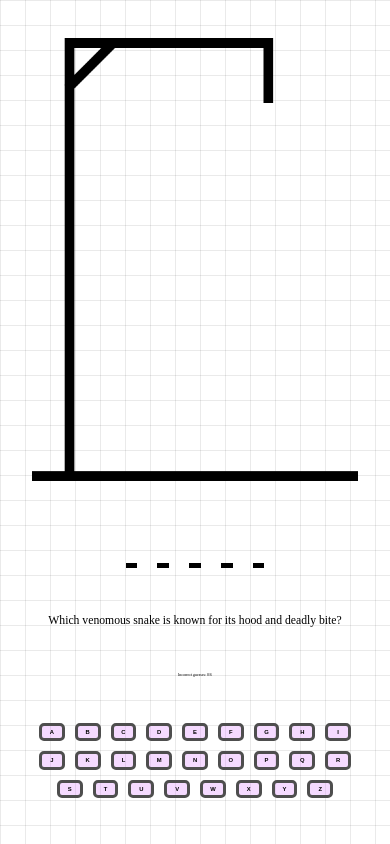
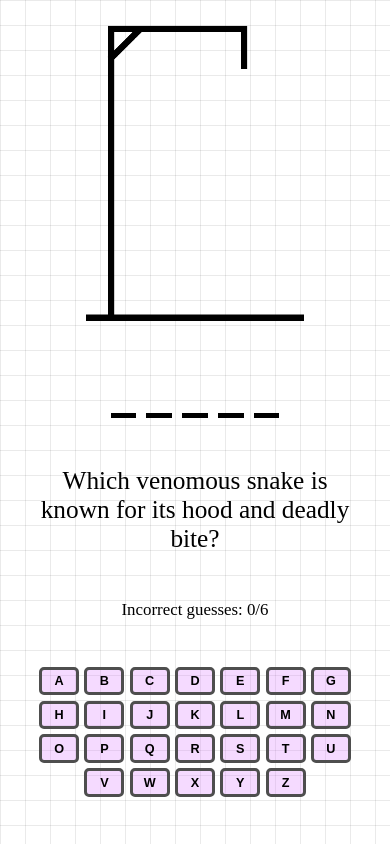
Before and after one commit to NitaLewska/hangman, a plain HTML site: page index.html in a window 390 px wide. Drawn offline with Linux system fonts and the light colour scheme.

Commit message:
fix: fix responsiveness

```diff
--- a/questions.js
+++ b/questions.js
@@ -7,14 +7,12 @@ let questions = {
     "Cheetah": "What is the fastest land animal?",
     "Gravity": "What is the force that pulls objects toward the center of the Earth?",
     "Friction": "What is the force that opposes motion between two surfaces in contact?",
-    "pneumonoultramicroscopicsilicovolcanoconiosis": "What is the longest word in the English language?",
     "Nitrogen": "Which gas makes up the majority of Earth’s atmosphere?",
     "Einstein": "Who is known as the father of modern physics and developed the theory of relativity?",
     "Fleming": "Who discovered penicillin, revolutionizing medicine with the first widely used antibiotic?",
     "Newton": "Who formulated the laws of motion and universal gravitation?",
     "Cobra": "Which venomous snake is known for its hood and deadly bite?",
     "Firefly": "Which insect is known for its ability to produce light through bioluminescence?",
-    "Chameleon": "Which reptile is known for changing the color of its skin based on its surroundings?",
     "Giraffe": "Which animal is known for its long neck and spots on its coat?",
     "Octopus": "Which sea creature is known for its eight arms and a beak?",
     // "": "",
--- a/styles.css
+++ b/styles.css
@@ -27,10 +27,14 @@ body {
 }
 
 @media (max-width: 801px) {
+    html {
+        font-size: 1vh;
+    }
+
     .hangman-game {
         display: grid;
         grid-template-columns: 1fr;
-        grid-template-rows: calc(300vh/5) calc(200vh/5);
+        grid-template-rows: calc(200vh/5) calc(300vh/5);
         align-items: center;
         justify-items: center;
     }
@@ -60,11 +64,12 @@ body {
 .quiz {
     display: flex;
     flex-direction: column;
-    height: 60%;
+    height: 70%;
     width: 80%;
     /* border: 1px solid green; */
     justify-content: space-evenly;
     align-items: center;
+    font-size: 2rem;
 }
 
 @media (max-width: 801px) {
@@ -76,7 +81,7 @@ body {
 .secret-word {
     display: flex;
     flex-direction: row;
-    gap: 20px;
+    gap: 1.25rem;
 }
 
 .secret-word>div {
@@ -104,11 +109,11 @@ body {
     flex-wrap: wrap;
     width: 100%;
     justify-content: center;
-    gap: 10px;
+    gap: 0.625rem;
 }
 
 .keyboard>button {
-    width: calc((100% - 8 * 10px)/9);
+    width: calc((100% - 8 * 0.625rem)/9);
     aspect-ratio: 1.4;
     border: solid 3px rgb(78, 78, 78);
     border-radius: 5px;
@@ -118,6 +123,13 @@ body {
     color: black;
 }
 
+@media (max-width: 801px) {
+    .keyboard>button {
+        width: calc((100% - 6 * 0.625rem)/7);
+        font-size: 1.5rem;
+    }
+}
+
 .keyboard>button[disabled] {
     background-color: transparent;
     opacity: 0.4;
```
